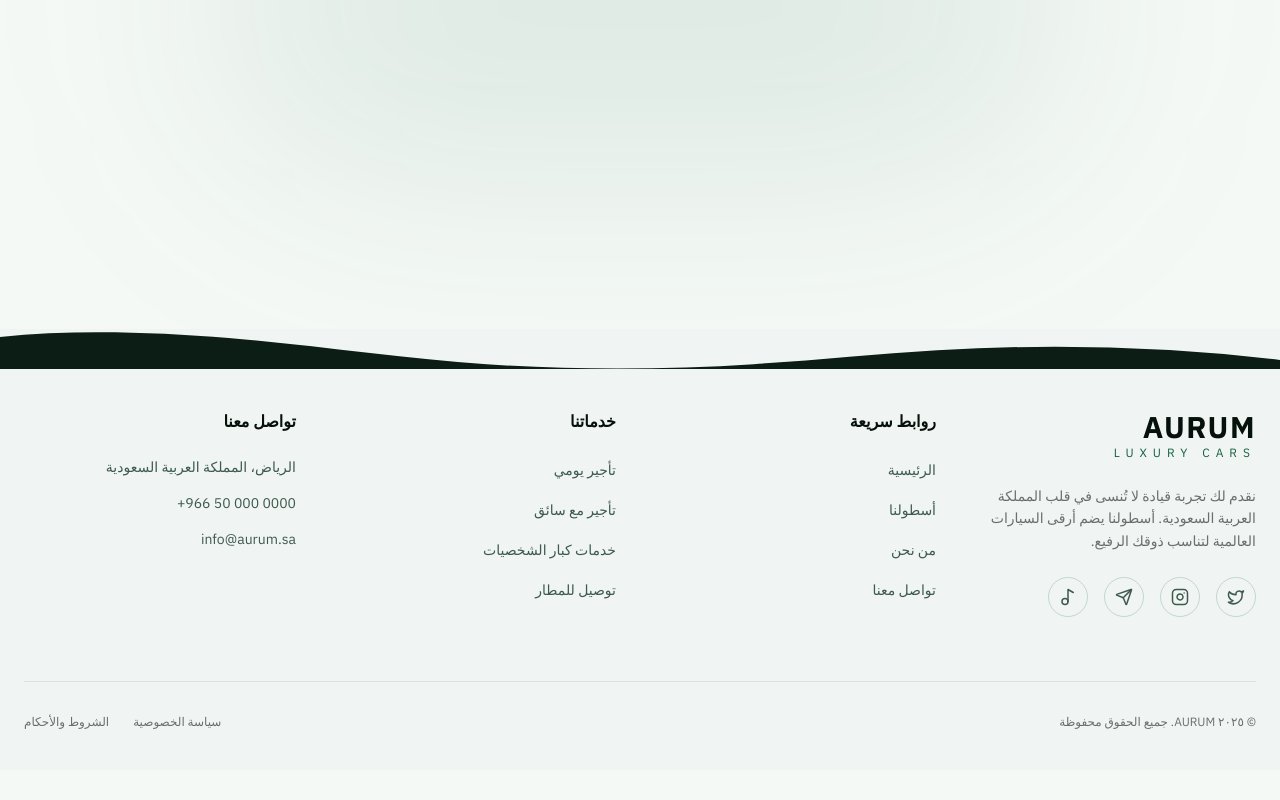
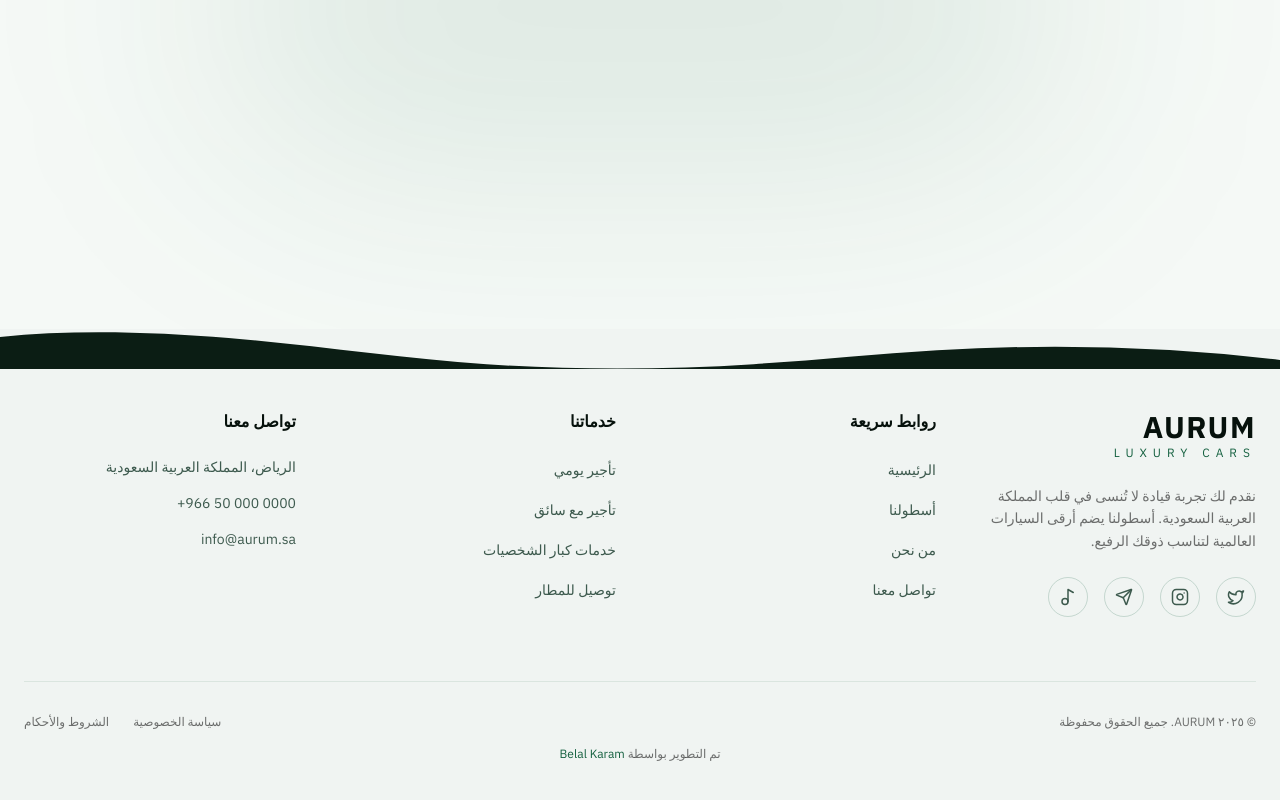
Before and after one commit to belaledu/aurum, a Next.js app: page / in a window 1280 px wide. Shown: the part 5328-6128 px from the top of the page. Before the commit the page ends 6098 px from the top, so only its background shows below. Built offline with nearby package versions, Linux system fonts and the light colour scheme.

Commit message:
Add developer credit in footer
Agent-Logs-Url: https://github.com/belaledu/aurum/sessions/2a9874d8-88a5-4752-bdb6-3527e6d8105f

Co-authored-by: belaledu <173921003+belaledu@users.noreply.github.com>

```diff
--- a/components/Footer.tsx
+++ b/components/Footer.tsx
@@ -78,6 +78,14 @@ export default function Footer() {
             <Link href="/terms" className="text-muted hover:text-green text-xs transition-colors">الشروط والأحكام</Link>
           </div>
         </div>
+        <div className="mt-4 text-center">
+          <p className="text-muted text-xs">
+            تم التطوير بواسطة{' '}
+            <a href="https://belalkaram.dev" target="_blank" rel="noopener noreferrer" aria-label="Belal Karam developer website" className="text-green hover:underline">
+              Belal Karam
+            </a>
+          </p>
+        </div>
       </div>
     </footer>
   );
```
